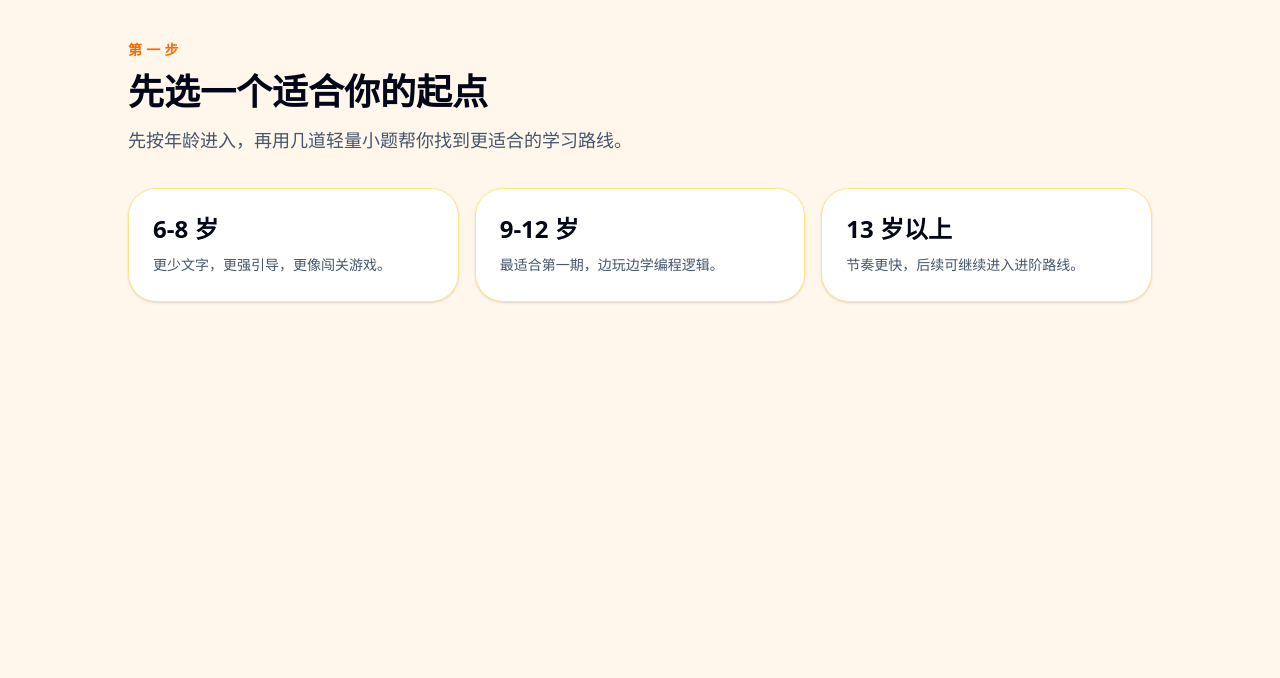
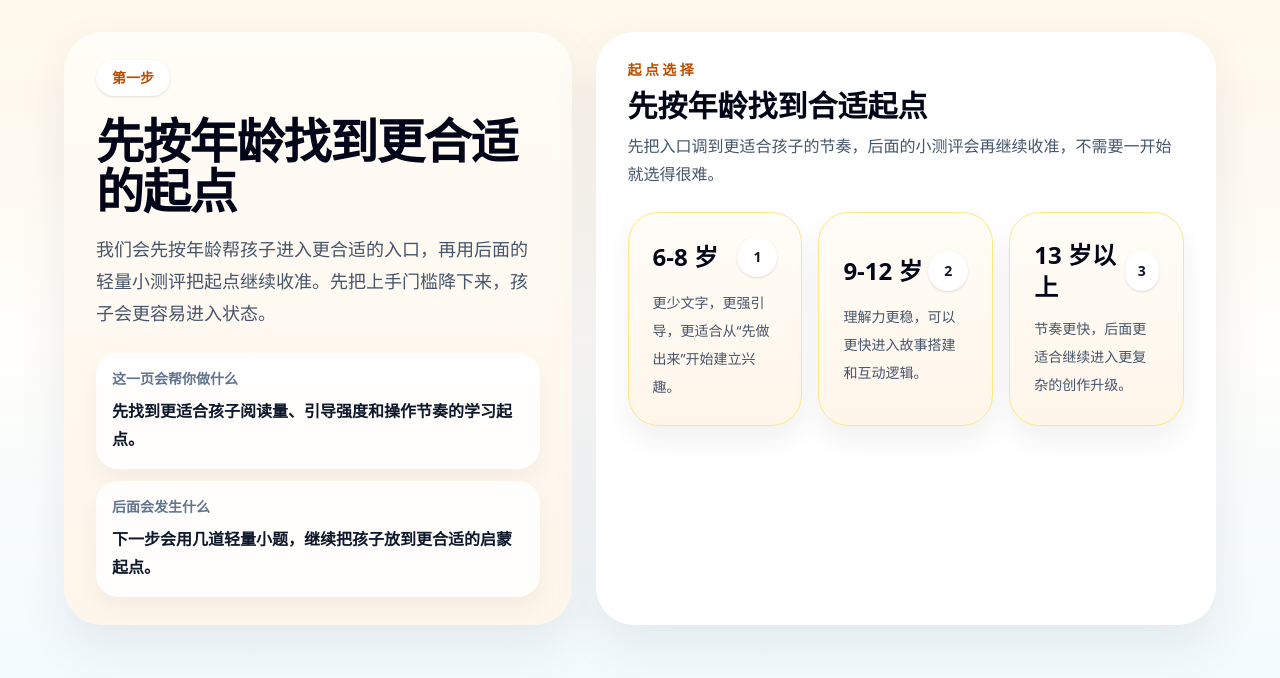
Before and after one commit to HelloMrDuan/kidsCoding, a Next.js app in the folder apps/web/: page /onboarding/age in a window 1280 px wide. Shown: the top 678 px of the page. Built offline with nearby package versions, Linux system fonts and the light colour scheme.

Commit message:
Polish onboarding entry experience

```diff
--- a/apps/web/src/app/onboarding/age/page.tsx
+++ b/apps/web/src/app/onboarding/age/page.tsx
@@ -2,19 +2,35 @@
 
 export default function AgeBandPage() {
   return (
-    <main className="min-h-screen bg-[#fff7eb] px-6 py-10">
-      <section className="mx-auto max-w-5xl space-y-8">
-        <header className="space-y-3">
-          <p className="text-sm font-semibold uppercase tracking-[0.3em] text-orange-500">
+    <main className="min-h-screen bg-[linear-gradient(180deg,#fff8eb_0%,#fffefb_42%,#eef9ff_100%)] px-4 py-6 md:px-6 md:py-8">
+      <section className="mx-auto grid max-w-6xl gap-6 lg:grid-cols-[0.9fr_1.1fr]">
+        <aside className="rounded-[2.4rem] bg-[linear-gradient(180deg,#fffdf7_0%,#fff6eb_100%)] px-6 py-7 shadow-[0_20px_50px_rgba(15,23,42,0.08)] md:px-8">
+          <p className="inline-flex rounded-full bg-white px-4 py-2 text-sm font-semibold text-amber-700 shadow-sm">
             第一步
           </p>
-          <h1 className="text-4xl font-black text-slate-950">
-            先选一个适合你的起点
+          <h1 className="mt-5 text-4xl font-black tracking-tight text-slate-950 md:text-5xl md:leading-[1.05]">
+            先按年龄找到更合适的起点
           </h1>
-          <p className="text-lg leading-8 text-slate-600">
-            先按年龄进入，再用几道轻量小题帮你找到更适合的学习路线。
+          <p className="mt-4 text-lg leading-8 text-slate-600">
+            我们会先按年龄帮孩子进入更合适的入口，再用后面的轻量小测评把起点继续收准。先把上手门槛降下来，孩子会更容易进入状态。
           </p>
-        </header>
+
+          <div className="mt-6 grid gap-3">
+            <article className="rounded-[1.4rem] bg-white/90 p-4 shadow-[0_10px_24px_rgba(15,23,42,0.05)]">
+              <p className="text-sm font-semibold text-slate-500">这一页会帮你做什么</p>
+              <p className="mt-2 text-base font-bold leading-7 text-slate-900">
+                先找到更适合孩子阅读量、引导强度和操作节奏的学习起点。
+              </p>
+            </article>
+            <article className="rounded-[1.4rem] bg-white/90 p-4 shadow-[0_10px_24px_rgba(15,23,42,0.05)]">
+              <p className="text-sm font-semibold text-slate-500">后面会发生什么</p>
+              <p className="mt-2 text-base font-bold leading-7 text-slate-900">
+                下一步会用几道轻量小题，继续把孩子放到更合适的启蒙起点。
+              </p>
+            </article>
+          </div>
+        </aside>
+
         <AgeBandForm />
       </section>
     </main>
--- a/apps/web/src/app/onboarding/check/page.tsx
+++ b/apps/web/src/app/onboarding/check/page.tsx
@@ -27,17 +27,35 @@
   }
 
   return (
-    <main className="min-h-screen bg-[#f7f2ff] px-6 py-10">
-      <section className="mx-auto max-w-3xl space-y-6">
-        <header className="space-y-2">
-          <p className="text-sm font-semibold uppercase tracking-[0.25em] text-violet-500">
+    <main className="min-h-screen bg-[linear-gradient(180deg,#f6f7ff_0%,#fdf7ff_42%,#eef9ff_100%)] px-4 py-6 md:px-6 md:py-8">
+      <section className="mx-auto grid max-w-6xl gap-6 lg:grid-cols-[0.88fr_1.12fr]">
+        <aside className="rounded-[2.4rem] bg-[linear-gradient(180deg,#fbf7ff_0%,#f4efff_100%)] px-6 py-7 shadow-[0_20px_50px_rgba(15,23,42,0.08)] md:px-8">
+          <p className="inline-flex rounded-full bg-white px-4 py-2 text-sm font-semibold text-violet-700 shadow-sm">
             第二步
           </p>
-          <h1 className="text-4xl font-black text-slate-950">轻松小测试</h1>
-          <p className="text-base leading-7 text-slate-600">
-            回答几道小题，我们会帮你找到更合适的学习起点。
+          <h1 className="mt-5 text-4xl font-black tracking-tight text-slate-950 md:text-5xl md:leading-[1.05]">
+            用几道轻量小题把起点再收准一点
+          </h1>
+          <p className="mt-4 text-lg leading-8 text-slate-600">
+            这不是考试，也不会把孩子拦在门外。它只是在帮我们判断，孩子更适合从哪里开始学，才能更快做出第一个作品。
           </p>
-        </header>
+
+          <div className="mt-6 grid gap-3">
+            <article className="rounded-[1.4rem] bg-white/90 p-4 shadow-[0_10px_24px_rgba(15,23,42,0.05)]">
+              <p className="text-sm font-semibold text-slate-500">你会看到什么</p>
+              <p className="mt-2 text-base font-bold leading-7 text-slate-900">
+                每次只回答一小题，题目短、选项少，不会让孩子有压力。
+              </p>
+            </article>
+            <article className="rounded-[1.4rem] bg-white/90 p-4 shadow-[0_10px_24px_rgba(15,23,42,0.05)]">
+              <p className="text-sm font-semibold text-slate-500">完成后会去哪里</p>
+              <p className="mt-2 text-base font-bold leading-7 text-slate-900">
+                我们会直接把孩子放到对应的学习地图里，马上进入启蒙主线。
+              </p>
+            </article>
+          </div>
+        </aside>
+
         <AssessmentForm
           ageBand={session.ageBand}
           questions={assessmentQuestions}
--- a/apps/web/src/features/onboarding/age-band-form.tsx
+++ b/apps/web/src/features/onboarding/age-band-form.tsx
@@ -10,9 +10,21 @@
 } from './onboarding-session'
 
 const options: Array<{ id: AgeBand; title: string; subtitle: string }> = [
-  { id: 'age_6_8', title: '6-8 岁', subtitle: '更少文字，更强引导，更像闯关游戏。' },
-  { id: 'age_9_12', title: '9-12 岁', subtitle: '最适合第一期，边玩边学编程逻辑。' },
-  { id: 'age_13_plus', title: '13 岁以上', subtitle: '节奏更快，后续可继续进入进阶路线。' },
+  {
+    id: 'age_6_8',
+    title: '6-8 岁',
+    subtitle: '更少文字，更强引导，更适合从“先做出来”开始建立兴趣。',
+  },
+  {
+    id: 'age_9_12',
+    title: '9-12 岁',
+    subtitle: '理解力更稳，可以更快进入故事搭建和互动逻辑。',
+  },
+  {
+    id: 'age_13_plus',
+    title: '13 岁以上',
+    subtitle: '节奏更快，后面更适合继续进入更复杂的创作升级。',
+  },
 ]
 
 export function AgeBandForm() {
@@ -32,21 +44,39 @@
   }
 
   return (
-    <div className="grid gap-4 md:grid-cols-3">
-      {options.map((option) => (
+    <div
+      className="rounded-[2.4rem] bg-white px-6 py-7 shadow-[0_20px_50px_rgba(15,23,42,0.08)] md:px-8"
+      data-testid="age-band-form"
+    >
+      <div className="space-y-2">
+        <p className="text-sm font-semibold uppercase tracking-[0.24em] text-amber-700">
+          起点选择
+        </p>
+        <h2 className="text-3xl font-black text-slate-950">先按年龄找到合适起点</h2>
+        <p className="text-base leading-7 text-slate-600">
+          先把入口调到更适合孩子的节奏，后面的小测评会再继续收准，不需要一开始就选得很难。
+        </p>
+      </div>
+
+      <div className="mt-6 grid gap-4 md:grid-cols-3">
+        {options.map((option, index) => (
           <button
             key={option.id}
-          className="rounded-[1.75rem] border border-amber-200 bg-white p-6 text-left shadow-sm transition hover:-translate-y-1 hover:border-orange-300"
+            className="rounded-[1.9rem] border border-amber-200 bg-[linear-gradient(180deg,#fffdf8_0%,#fff6ea_100%)] p-6 text-left shadow-[0_14px_28px_rgba(15,23,42,0.06)] transition hover:-translate-y-1 hover:border-orange-300 hover:shadow-[0_18px_32px_rgba(255,153,83,0.12)]"
             data-testid={`age-band-${option.id}`}
             onClick={() => chooseAgeBand(option.id)}
             type="button"
           >
+            <div className="flex items-center justify-between">
               <p className="text-2xl font-black text-slate-950">{option.title}</p>
-          <p className="mt-2 text-sm leading-6 text-slate-600">
-            {option.subtitle}
-          </p>
+              <span className="flex h-10 w-10 items-center justify-center rounded-full bg-white text-sm font-black text-slate-900 shadow-sm">
+                {index + 1}
+              </span>
+            </div>
+            <p className="mt-3 text-sm leading-7 text-slate-600">{option.subtitle}</p>
           </button>
         ))}
       </div>
+    </div>
   )
 }
--- a/apps/web/src/features/onboarding/assessment-form.tsx
+++ b/apps/web/src/features/onboarding/assessment-form.tsx
@@ -48,18 +48,40 @@
   }
 
   return (
-    <div className="rounded-[2rem] bg-white p-6 shadow-sm">
-      <p className="text-sm font-semibold text-orange-500">
-        第 {index + 1} / {questions.length} 题
-      </p>
-      <h1 className="mt-3 text-2xl font-black text-slate-950">
-        {question.prompt}
-      </h1>
+    <div
+      className="rounded-[2.4rem] bg-white px-6 py-7 shadow-[0_20px_50px_rgba(15,23,42,0.08)] md:px-8"
+      data-testid="assessment-form"
+    >
+      <div className="space-y-2">
+        <p className="text-sm font-semibold uppercase tracking-[0.24em] text-violet-700">
+          轻量小测评
+        </p>
+        <div className="flex items-center justify-between gap-4">
+          <p className="text-base font-bold text-slate-600">
+            第 {index + 1} / {questions.length} 题
+          </p>
+          <div className="h-2 w-32 overflow-hidden rounded-full bg-slate-100">
+            <div
+              className="h-full rounded-full bg-[linear-gradient(90deg,#a78bfa_0%,#7dd3fc_100%)]"
+              style={{ width: `${((index + 1) / questions.length) * 100}%` }}
+            />
+          </div>
+        </div>
+      </div>
+
+      <div className="mt-6 rounded-[1.9rem] bg-[linear-gradient(180deg,#faf7ff_0%,#ffffff_100%)] p-5 shadow-[inset_0_1px_0_rgba(255,255,255,0.6)]">
+        <p className="text-sm font-semibold text-slate-500">当前问题</p>
+        <h1 className="mt-3 text-2xl font-black text-slate-950">{question.prompt}</h1>
+        <p className="mt-3 text-sm leading-7 text-slate-600">
+          先选一个最像你的答案就可以，不需要想太久。
+        </p>
+      </div>
+
       <div className="mt-6 grid gap-3">
         {question.options.map((option) => (
           <button
             key={option.id}
-            className="rounded-2xl border border-slate-200 bg-slate-50 px-5 py-4 text-left text-base font-semibold text-slate-800 transition hover:border-sky-300 hover:bg-sky-50"
+            className="rounded-[1.6rem] border border-slate-200 bg-slate-50 px-5 py-4 text-left text-base font-semibold text-slate-800 shadow-[0_10px_24px_rgba(15,23,42,0.04)] transition hover:border-sky-300 hover:bg-sky-50"
             data-testid={`assessment-option-${question.id}-${option.id}`}
             onClick={() => choose(option)}
             type="button"
```
Also changed, not shown: 2 other files (tests, documents, lock files or other folders). Lines whose indentation alone changed are shown as unchanged.
